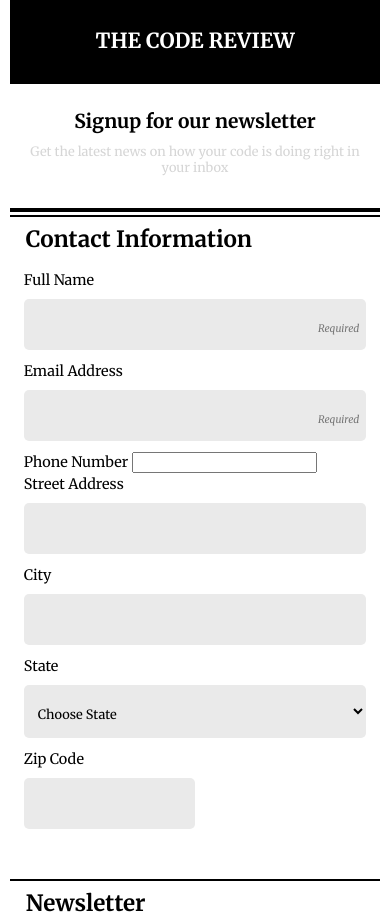
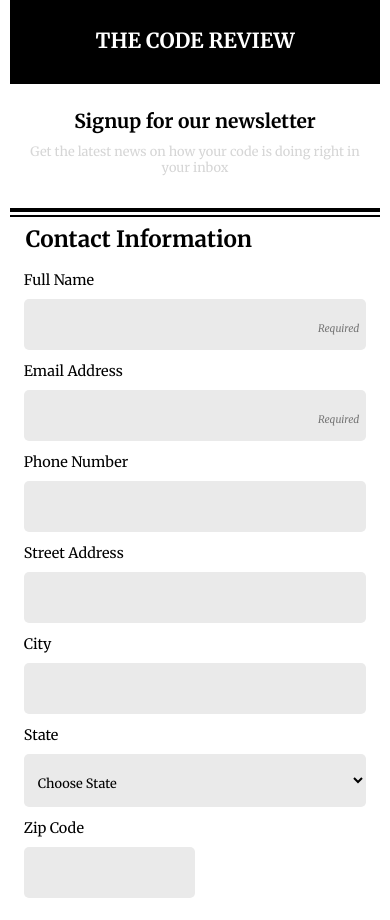
Before and after one commit to jjernest07/Online-Registration-Form, a plain HTML site: page index.html in a window 390 px wide. Shown: the top 920 px of the page. Drawn offline with Linux system fonts and the light colour scheme.

Commit message:
Update styles.css
Update line 62 from type phone to tel.

```diff
--- a/css/styles.css
+++ b/css/styles.css
@@ -59,7 +59,7 @@ p {
 
 input[type="text"],
 input[type="email"],
-input[type="phone"],
+input[type="tel"],
 input[type="address"],
 input[type="city"],
 input[type="state"],
```
